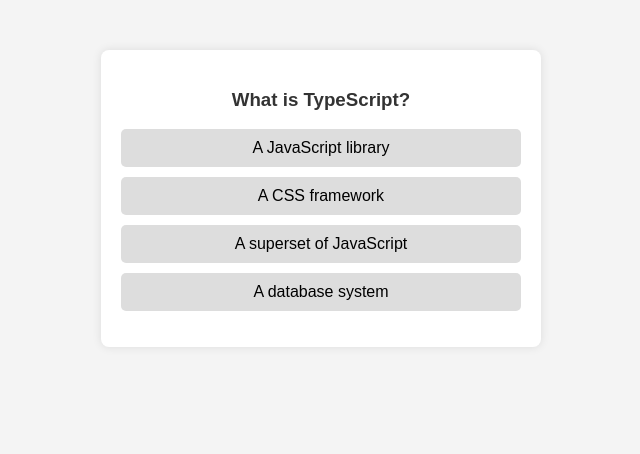
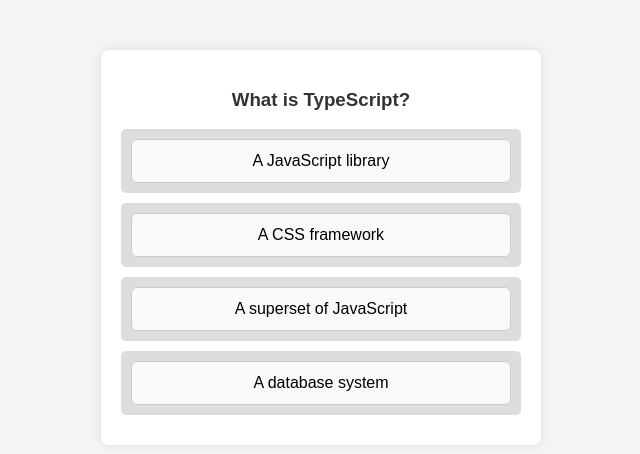
Before and after one commit to yeganeh-mahditabar/quiz-app-typescript, a React (Vite) app: page / in a window 1280 px wide. Shown: the top 454 px of the page, without its empty margins (319-959 px from the left). Built offline with nearby package versions, Linux system fonts and the light colour scheme.

Commit message:
corrections

```diff
--- a/src/Quiz.tsx
+++ b/src/Quiz.tsx
@@ -37,20 +37,22 @@
             ): (
                 <div className="question-box">
                     <h3>{questions[currentQuestion].question}</h3>
-                    <ul>
+                    <ul className="options-list">
                         {
                             questions[currentQuestion].options.map(
-                                (option:string, index:number)=> (
-                                    <li
-                                    className={
+                                (option, index)=> (
+                                  <li key={index}>
+                                    <button
+                                    className={`option-button ${
                                         selectedOption == option ?
-                                        (option == questions[currentQuestion].answer ? "correct": "wrong") :
+                                        (option === questions[currentQuestion].answer ? "correct": "wrong") :
                                         ""
-                                    }
+                                    }`}
 
-                                    key={index} onClick={()=> handleAnswer(option)}
+                                    onClick={()=> handleAnswer(option)}
 
-                                    >{option}</li>
+                                    >{option}</button>
+                                  </li>
                                 )
                             )
                         }
--- a/src/styles.css
+++ b/src/styles.css
@@ -37,6 +37,32 @@
     background: #bbb;
 }
 
+.options-list {
+    list-style: none;
+    padding: 0;
+    margin: 0;
+  }
+
+  .options-list li {
+    margin-bottom: 10px;
+  }
+
+  .option-button {
+    width: 100%;
+    padding: 12px 16px;
+    font-size: 1rem;
+    border: 1px solid #ccc;
+    background-color: #f8f9fa;
+    cursor: pointer;
+    border-radius: 6px;
+    transition: background-color 0.3s;
+  }
+
+  .option-button:hover {
+    background-color: #e2e8f0;
+  }
+
+
 .correct {
     background: #4caf50 !important;
     color: white;
```
